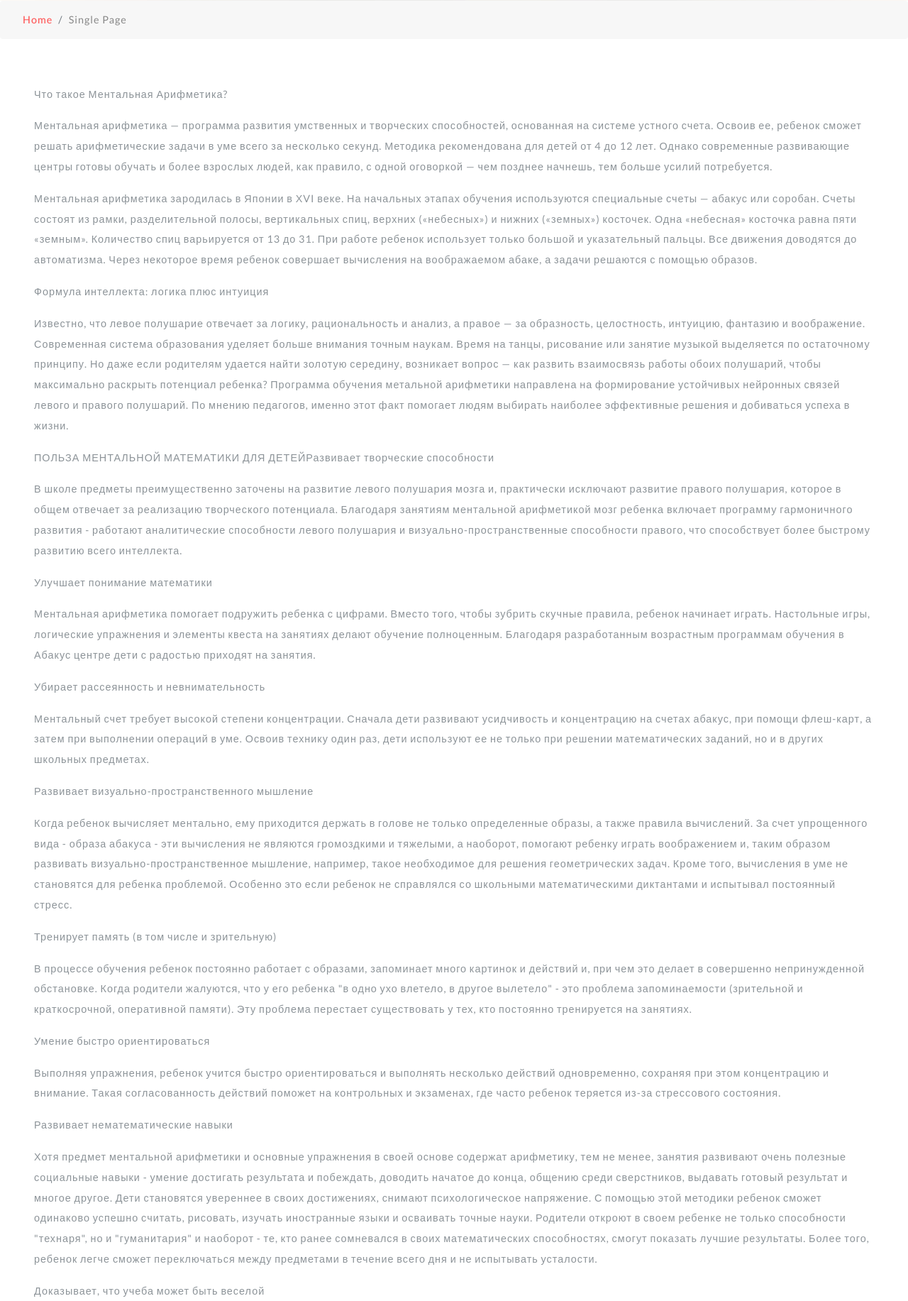
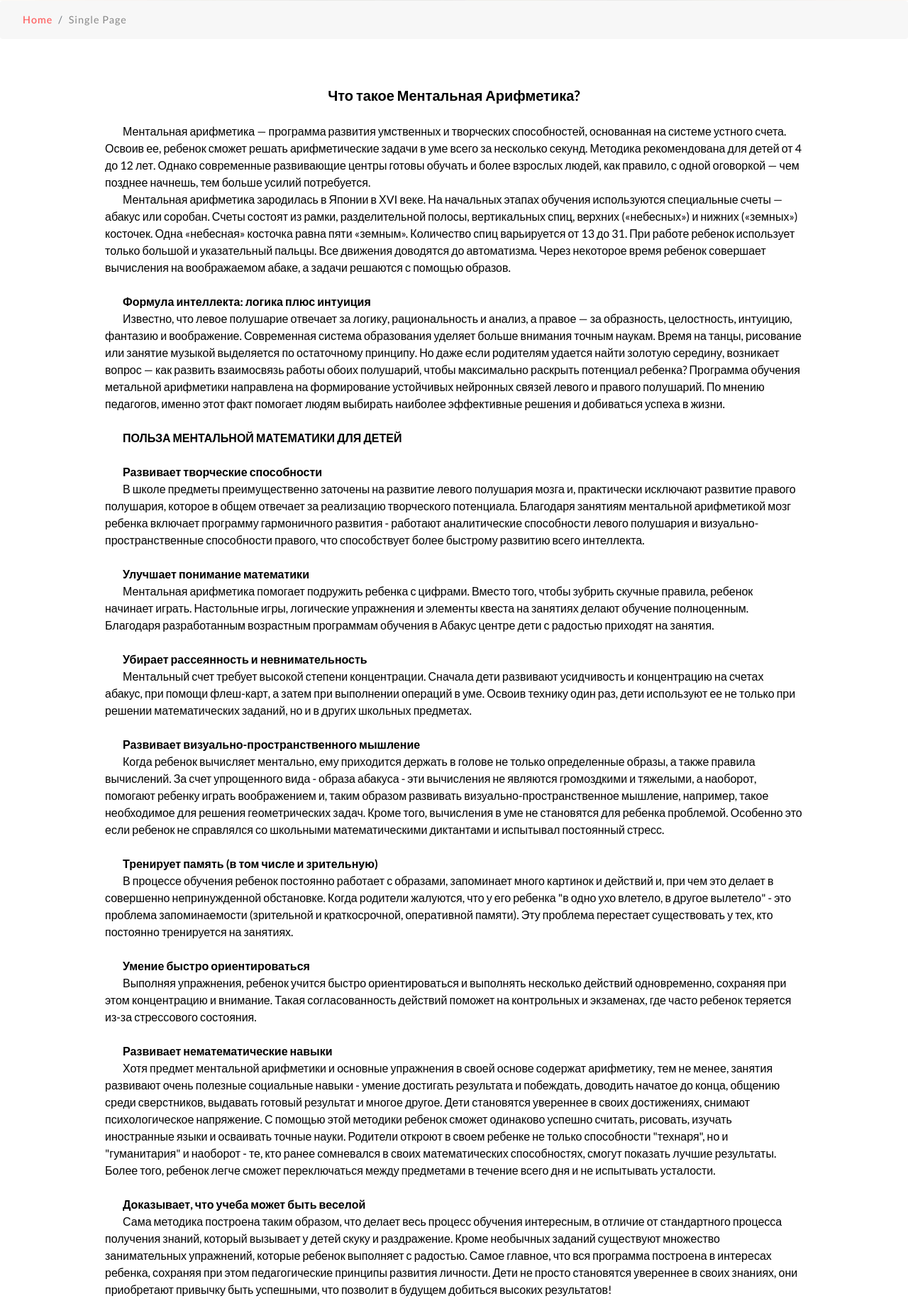
Before and after one commit to ayza228/my-site, a Django app: page /main/ in a window 1280 px wide; the page is wider, and only the part inside the window is pictured. Shown: the part 639-2472 px from the top of that part at 71% size. Run offline with Django 3.2, Linux system fonts and the light colour scheme; some libraries are stand-ins or nearby versions.

Commit message:
Update mainpage.html

```diff
--- a/templates/articles/mainpage.html
+++ b/templates/articles/mainpage.html
@@ -1,17 +1,18 @@
 {% extends 'articles/base.html' %}
 {% block movie %}
-      <p>Что такое Ментальная Арифметика?</p>
-      <p>Ментальная арифметика — программа развития умственных и творческих способностей, основанная на системе устного счета.
+      <div class="mental" style="color: black; margin-left: 100px; margin-right: 100px;  ">
+      <div class="mental" style="text-align: center; font-weight:bold; font-size:20px;">Что такое Ментальная Арифметика?</div><br>
+      <div style="text-indent: 25px;">Ментальная арифметика — программа развития умственных и творческих способностей, основанная на системе устного счета.
             Освоив ее, ребенок сможет решать арифметические задачи в уме всего за несколько секунд. Методика рекомендована для детей
             от 4 до 12 лет. Однако современные развивающие центры готовы обучать и более взрослых людей, как правило, с одной
-            оговоркой — чем позднее начнешь, тем больше усилий потребуется.</p>
-      <p>Ментальная арифметика зародилась в Японии в ХVI веке. На начальных этапах обучения используются специальные счеты — абакус
+            оговоркой — чем позднее начнешь, тем больше усилий потребуется.</div>
+            <div style="text-indent: 25px;">Ментальная арифметика зародилась в Японии в ХVI веке. На начальных этапах обучения используются специальные счеты — абакус
             или соробан. Счеты состоят из рамки, разделительной полосы, вертикальных спиц, верхних («небесных») и нижних («земных»)
             косточек. Одна «небесная» косточка равна пяти «земным». Количество спиц варьируется от 13 до 31. При работе ребенок
             использует только большой и указательный пальцы. Все движения доводятся до автоматизма. Через некоторое время ребенок
-            совершает вычисления на воображаемом абаке, а задачи решаются с помощью образов.</p>
-            <p>Формула интеллекта: логика плюс интуиция</p>
-            <p>Известно, что левое полушарие отвечает за логику, рациональность и анализ, а правое — за образность, целостность,
+            совершает вычисления на воображаемом абаке, а задачи решаются с помощью образов.</div><br>
+            <div style="text-indent: 25px; font-weight:bold;">Формула интеллекта: логика плюс интуиция</div>
+            <div style="text-indent: 25px;">Известно, что левое полушарие отвечает за логику, рациональность и анализ, а правое — за образность, целостность,
                   интуицию, фантазию и воображение. Современная система образования уделяет больше внимания точным наукам. Время
                   на танцы, рисование или занятие музыкой выделяется по остаточному принципу. Но даже если родителям удается найти
                   золотую середину, возникает вопрос — как развить взаимосвязь работы обоих полушарий, чтобы максимально раскрыть
@@ -19,41 +20,41 @@
 
                   Программа обучения метальной арифметики направлена на формирование устойчивых нейронных связей левого и правого
                   полушарий. По мнению педагогов, именно этот факт помогает людям выбирать наиболее эффективные решения и добиваться
-                  успеха в жизни.</p>
-            <p>ПОЛЬЗА МЕНТАЛЬНОЙ МАТЕМАТИКИ ДЛЯ ДЕТЕЙ</p>  <br>
-            <p>Развивает творческие способности</p>
-            <p>В школе предметы преимущественно заточены на развитие левого полушария мозга и, практически исключают развитие
+                  успеха в жизни.</div><br>
+                  <div style="text-indent: 25px; font-weight:bold;">ПОЛЬЗА МЕНТАЛЬНОЙ МАТЕМАТИКИ ДЛЯ ДЕТЕЙ </div> <br>
+                        <div style="text-indent: 25px; font-weight:bold;">Развивает творческие способности</div>
+                        <div style="text-indent: 25px;">В школе предметы преимущественно заточены на развитие левого полушария мозга и, практически исключают развитие
                   правого полушария, которое в общем отвечает за реализацию творческого потенциала. Благодаря занятиям ментальной
                   арифметикой мозг ребенка включает программу гармоничного развития - работают аналитические способности левого
                   полушария и визуально-пространственные способности правого, что способствует более быстрому развитию всего
-                  интеллекта.</p>
-            <p>Улучшает понимание математики</p>
-            <p>Ментальная арифметика помогает подружить ребенка с цифрами. Вместо того, чтобы зубрить скучные правила, ребенок
+                  интеллекта.</div><br>
+                  <div style="text-indent: 25px;font-weight:bold;">Улучшает понимание математики</div>
+                  <div style="text-indent: 25px;"> Ментальная арифметика помогает подружить ребенка с цифрами. Вместо того, чтобы зубрить скучные правила, ребенок
                   начинает играть. Настольные игры, логические упражнения и элементы квеста на занятиях делают обучение полноценным.
-                   Благодаря разработанным возрастным программам обучения в Абакус центре дети с радостью приходят на занятия.</p>
-            <p>Убирает рассеянность и невнимательность</p>
-            <p>Ментальный счет требует высокой степени концентрации. Сначала дети развивают усидчивость и концентрацию на счетах
+                   Благодаря разработанным возрастным программам обучения в Абакус центре дети с радостью приходят на занятия.</div><br>
+                   <div style="text-indent: 25px; font-weight:bold;"> Убирает рассеянность и невнимательность</div>
+                   <div style="text-indent: 25px;">Ментальный счет требует высокой степени концентрации. Сначала дети развивают усидчивость и концентрацию на счетах
                   абакус, при помощи флеш-карт, а затем при выполнении операций в уме. Освоив технику один раз, дети используют
-                  ее не только при решении математических заданий, но и в других школьных предметах.</p>
-            <p>Развивает визуально-пространственного мышление</p>
-            <p>Когда ребенок вычисляет ментально, ему приходится держать в голове не только определенные образы, а также правила
+                  ее не только при решении математических заданий, но и в других школьных предметах.</div><br>
+                  <div style="text-indent: 25px;font-weight:bold;">Развивает визуально-пространственного мышление</div>
+                        <div style="text-indent: 25px;">Когда ребенок вычисляет ментально, ему приходится держать в голове не только определенные образы, а также правила
                   вычислений. За счет упрощенного вида - образа абакуса - эти вычисления не являются громоздкими и тяжелыми, а
                   наоборот, помогают ребенку играть воображением и, таким образом развивать визуально-пространственное мышление,
                   например, такое необходимое для решения геометрических задач.
 
                   Кроме того, вычисления в уме не становятся для ребенка проблемой. Особенно это если ребенок не справлялся со
-                  школьными математическими диктантами и испытывал постоянный стресс.</p>
-            <p>Тренирует память (в том числе и зрительную)</p>
-            <p>В процессе обучения ребенок постоянно работает с образами, запоминает много картинок и действий и, при чем это
+                  школьными математическими диктантами и испытывал постоянный стресс.</div><br>
+                  <div style="text-indent: 25px;font-weight:bold;">Тренирует память (в том числе и зрительную)</div>
+                  <div style="text-indent: 25px;"> В процессе обучения ребенок постоянно работает с образами, запоминает много картинок и действий и, при чем это
                   делает в совершенно непринужденной обстановке. Когда родители жалуются, что у его ребенка "в одно ухо влетело,
                    в другое вылетело" - это проблема запоминаемости (зрительной и краткосрочной, оперативной памяти). Эту проблема
-                    перестает существовать у тех, кто постоянно тренируется на занятиях.</p>
-            <p>Умение быстро ориентироваться</p>
-            <p>Выполняя упражнения, ребенок учится быстро ориентироваться и выполнять несколько действий одновременно, сохраняя
+                    перестает существовать у тех, кто постоянно тренируется на занятиях.</div><br>
+                    <div style="text-indent: 25px;font-weight:bold;"> Умение быстро ориентироваться</div>
+                    <div style="text-indent: 25px;">Выполняя упражнения, ребенок учится быстро ориентироваться и выполнять несколько действий одновременно, сохраняя
                   при этом концентрацию и внимание. Такая согласованность действий поможет на контрольных и экзаменах, где часто
-                  ребенок теряется из-за стрессового состояния.</p>
-            <p>Развивает нематематические навыки</p>
-            <p>Хотя предмет ментальной арифметики и основные упражнения в своей основе содержат арифметику, тем не менее, занятия
+                  ребенок теряется из-за стрессового состояния.</div><br>
+                  <div style="text-indent: 25px;font-weight:bold;"> Развивает нематематические навыки</div>
+                        <div style="text-indent: 25px;"> Хотя предмет ментальной арифметики и основные упражнения в своей основе содержат арифметику, тем не менее, занятия
                   развивают очень полезные социальные навыки - умение достигать результата и побеждать, доводить начатое до конца,
                   общению среди сверстников, выдавать готовый результат и многое другое. Дети становятся увереннее в своих
                   достижениях, снимают психологическое напряжение.
@@ -61,34 +62,31 @@
                   С помощью этой методики ребенок сможет одинаково успешно считать, рисовать, изучать иностранные языки и осваивать
                    точные науки. Родители откроют в своем ребенке не только способности "технаря", но и "гуманитария" и наоборот -
                     те, кто ранее сомневался в своих математических способностях, смогут показать лучшие результаты. Более того,
-                    ребенок легче сможет переключаться между предметами в течение всего дня и не испытывать усталости.</p>
-            <p>Доказывает, что учеба может быть веселой</p>
-            <p>Сама методика построена таким образом, что делает весь процесс обучения интересным, в отличие от стандартного
+                    ребенок легче сможет переключаться между предметами в течение всего дня и не испытывать усталости.</div><br>
+                    <div style="text-indent: 25px;font-weight:bold;">Доказывает, что учеба может быть веселой</div>
+                    <div style="text-indent: 25px;">Сама методика построена таким образом, что делает весь процесс обучения интересным, в отличие от стандартного
                   процесса получения знаний, который вызывает у детей скуку и раздражение. Кроме необычных заданий существуют
                   множество занимательных упражнений, которые ребенок выполняет с радостью. Самое главное, что вся программа
                   построена в интересах ребенка, сохраняя при этом педагогические принципы развития личности. Дети не просто
                   становятся увереннее в своих знаниях, они приобретают привычку быть успешными, что позволит в будущем добиться
-                   высоких результатов!</p>
-            <p>МИНУСЫ МЕТОДИКИ</p>
-            <p>«Не так, как в школе»</p>
-            <p>Да, методика ментальной арифметики имеет гораздо более широкую направленность и не совпадает со российской школьной
+                   высоких результатов!</div><br>
+                   <div style="text-indent: 25px; font-weight:bold;"> МИНУСЫ МЕТОДИКИ</div><br>
+                        <div style="text-indent: 25px;font-weight:bold;">«Не так, как в школе»</div>
+                              <div style="text-indent: 25px;">Да, методика ментальной арифметики имеет гораздо более широкую направленность и не совпадает со российской школьной
                   программой по математике. Но данная методика подтверждена исследованиями психологов и преподавателей детей, где
                   программа реализуется в начальных классах - Китае, Сингапуре, Японии и др.
 
                   Главное дать возможность ребенку раскрыть свой потенциал, привить любовь к процессу обучения, усидчивость,
-                  разработать мышление, укрепить его память и убрать страх перед любыми уроками и познанием нового!</p>
-            <p>Поспешность и ошибки.</p>
-            <p>Некоторые дети и их родители слишком спешат с выполнением заданий и допускают ошибки. Этого можно избежать, если
+                  разработать мышление, укрепить его память и убрать страх перед любыми уроками и познанием нового!</div><br>
+                  <div style="text-indent: 25px;font-weight:bold;"> Поспешность и ошибки.</div>
+                  <div style="text-indent: 25px;">Некоторые дети и их родители слишком спешат с выполнением заданий и допускают ошибки. Этого можно избежать, если
                   процесс обучения будет под руководством опытного педагога. Кроме того, ошибок становится гораздо меньше с
-                  повышением уровня знаний ребенка.</p>
-            <p>Перегрузка и обратный эффект.</p>
-            <p>Когда детям интересно, они хотят заниматься этим постоянно. Но родители должны понимать, что ментальная математика
+                  повышением уровня знаний ребенка.</div></p>
+                  <div style="text-indent: 25px;font-weight:bold;">Перегрузка и обратный эффект.</div>
+                        <div style="text-indent: 25px;">Когда детям интересно, они хотят заниматься этим постоянно. Но родители должны понимать, что ментальная математика
                   - это все-таки наука и кропотливое дело, которое должно прерываться отдыхом, досугом, прогулками ребенка. Не надо
                   стараться выполнить «пятилетку за 3 года», не допускайте перегрузок и усталости иначе грозит обратный эффект -
-                  абсолютное неприятие предмета. Для формирования ментального счета требуется время, будете терпеливы.</p>
-            <p>Занятия ментальной арифметикой - это уникальная возможность подарить ребенку будущее, к которому он будет подготовлен.</p>
-            <p></p>
-            <p></p>
-            <p></p>
-            <p></p>
+                  абсолютное неприятие предмета. Для формирования ментального счета требуется время, будете терпеливы.</div><br>
+                  <div style="text-indent: 25px;">Занятия ментальной арифметикой - это уникальная возможность подарить ребенку будущее, к которому он будет подготовлен.</div><br>
+            </div>
 {% endblock movie %}
```
